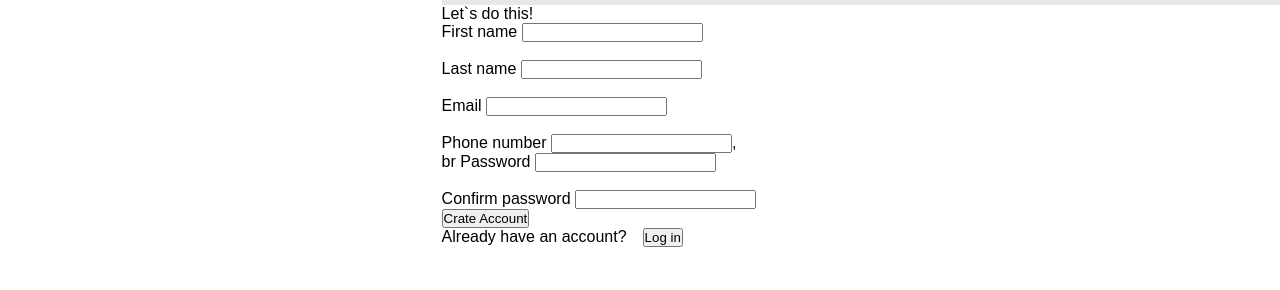
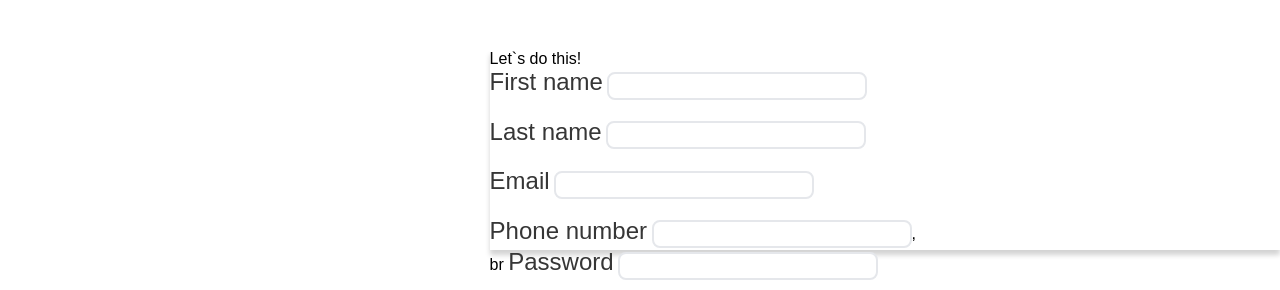
Before and after one commit to Scapnix/Odin-form, a plain HTML site: page index.html in a window 1280 px wide. Shown: the part 662-952 px from the top of the page. Before the commit the page ends 909 px from the top, so only its background shows below. Drawn offline with Linux system fonts and the light colour scheme.

Commit message:
Added sections and finished the page

```diff
--- a/style.css
+++ b/style.css
@@ -1,7 +1,10 @@
-@font-face {
-  font-family: "Pacifico", cursive;
-  src: url("https://fonts.googleapis.com/css2?family=Pacifico&display=swap");
-  font-weight: 400;
+:root {
+  --background-color: #e5e7eb;
+  --black-bar-color: rgba(0, 0, 0, 0.5);
+  --text-color: white;
+  --input-border-color: #e5e7eb;
+  --button-background-color: #596d48;
+  --button-text-color: white;
 }
 
 * {
@@ -14,6 +17,7 @@
   display: flex;
 }
 
+/* background image*/
 .background-img {
   height: 100vh;
   width: 34.5vw;
@@ -25,7 +29,7 @@
 .black-bar {
   height: 17vh;
   width: 34.5vw;
-  background-color: rgba(0, 0, 0, 0.5);
+  background-color: var(--black-bar-color);
   position: relative;
   bottom: 75vh;
   display: flex;
@@ -37,7 +41,7 @@
   height: 15vh;
 }
 
-.left {
+.main-left {
   height: 100vh;
   width: 34.5vw;
 }
@@ -46,26 +50,18 @@
   font-weight: 100;
   font-size: 10rem;
   font-family: cursive;
-  color: white;
+  color: var(--text-color);
 }
 
-.right {
+/*Right side*/
+
+.main-right {
   height: 100vh;
   width: 65.5vw;
+  background-color: var(--background-color);
 }
 
-.right {
-  background-color: #e5e7eb;
-}
-
-.textboxes {
-  background-color: white;
-}
-
-.end-txt {
-  display: flex;
-  gap: 1em;
-}
+/*Right side main text*/
 
 .main-txt-container {
   padding-top: 10rem;
@@ -86,3 +82,77 @@
   font-size: 2.5rem;
   font-weight: bold;
 }
+
+/*Form part of the page*/
+
+.textboxes {
+  background-color: var(--text-color);
+  height: 25vh;
+  box-shadow: 0px 5px 5px lightgray;
+}
+
+.form-title {
+  font-weight: bold;
+  font-size: 2rem;
+  padding: 1rem;
+  padding-left: 3rem;
+}
+
+li {
+  display: flex;
+  justify-content: flex-start;
+  gap: 3em;
+  align-items: center;
+}
+
+ul {
+  list-style-type: none;
+}
+
+.left {
+  padding-left: 3rem;
+}
+
+input {
+  border: var(--background-color) 2px solid;
+  border-radius: 8px;
+  height: 3vh;
+  width: 20vw;
+}
+
+label {
+  color: #363636;
+  font-size: 1.5rem;
+}
+
+/*End part of the page*/
+
+.crate-account {
+  background-color: var(--button-background-color);
+  width: 10vw;
+  margin: 3rem;
+  padding: 1.5rem;
+  border: none;
+  border-radius: 8px;
+  color: var(--button-text-color);
+  font-size: 1.5rem;
+  font-weight: 700;
+}
+
+.end-txt {
+  padding-left: 3rem;
+  display: flex;
+  gap: 1em;
+}
+
+.end-para {
+  font-weight: bold;
+}
+
+.end-btn {
+  background-color: var(--background-color);
+  border: none;
+  color: var(--button-background-color);
+  font-weight: bold;
+  font-size: 1rem;
+}
```
